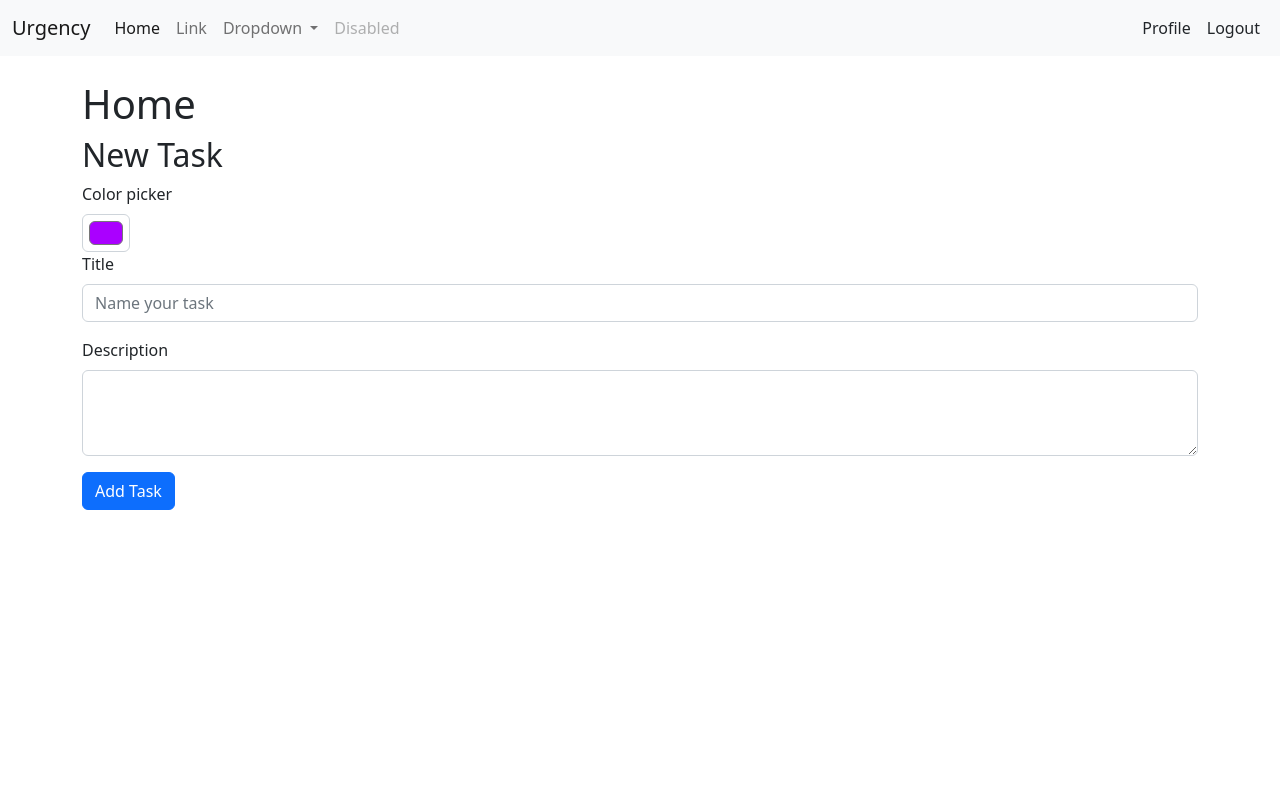
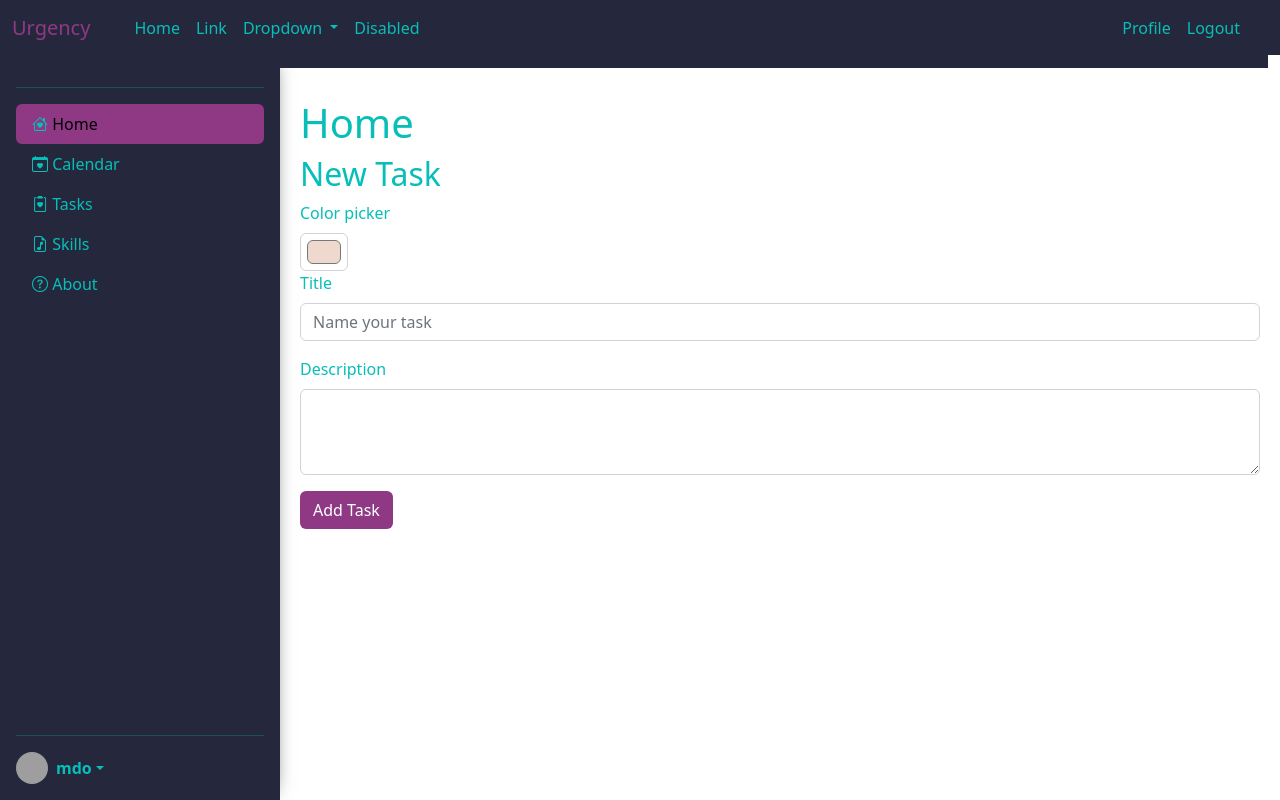
Before and after one commit to 37h4nn4ug13/urgency, a Django app: page / in a window 1280 px wide. Run offline with Django 3.2, Linux system fonts and the light colour scheme; the visitor is signed in with stand-in values (Sample User, id 1); data that the repository does not hold is empty; grey boxes are pictures that could not be loaded.

Commit message:
Major style changes

```diff
--- /dev/null
+++ b/base/static/base.css
@@ -0,0 +1,77 @@
+* {
+  color: #07BEB8;
+}
+
+html, body {
+  height: 100%;
+}
+
+.navbar {
+  position: absolute;
+  width: 100%;
+  height: 55px;
+  background-color: #25283D;
+}
+
+.header {
+  background-color: #25283D;
+}
+
+.text-decoration-none {
+  color: #07BEB8;
+}
+
+.nav-link {
+  color: #07BEB8;
+}
+
+.text-decoration-none:hover {
+  color: #98DFEA;
+}
+
+.nav-link:hover {
+  color: #98DFEA;
+}
+
+.page-container {
+  display: flex;
+  min-height: 100%;
+  padding-top: 55px;
+}
+
+.sidebar {
+  box-shadow: 0 0 20px -10px black;
+}
+
+.container {
+  padding: 20px;
+}
+
+.nav-pills .nav-link.active {
+  background-color: #8F3985;
+  color: black;
+}
+
+.navbar-brand {
+  color: #8F3985;
+}
+
+.btn-pri {
+  background-color: #8F3985;
+  color: white;
+}
+
+.btn-pri:hover {
+  background-color: #25283D;
+}
+
+.navbar-collapse {
+  background-color: #25283D;
+  padding: 20px;
+}
+
+@media only screen and (max-width: 600px) {
+  .sidebar {
+    display: none !important;
+  }
+}/*# sourceMappingURL=base.css.map */
--- /dev/null
+++ b/base/static/base.scss
@@ -0,0 +1,71 @@
+$primary-color: #25283D;
+$secondary-color: #8F3985;
+$third-color: #98DFEA;
+$color-light:  #EFD9CE;
+$color-2: #07BEB8;
+$header-height: 55px;
+
+
+* {
+    color: $color-2;
+}
+html, body {
+    height: 100%;
+}
+.navbar {
+    position: absolute;
+    width: 100%;
+    height: $header-height;
+    background-color: $primary-color;
+}
+
+.header {
+    background-color: $primary-color;
+}
+.text-decoration-none {
+    color: $color-2;
+}
+.nav-link {
+    color: $color-2;
+}
+.text-decoration-none:hover {
+    color: $third-color
+}
+.nav-link:hover {
+    color: $third-color
+}
+.page-container {
+    display: flex;
+    min-height: 100%;
+    padding-top: $header-height;
+}
+.sidebar {
+    box-shadow: 0 0 20px -10px black;
+}
+.container {
+    padding: 20px;
+}
+.nav-pills .nav-link.active {
+    background-color: $secondary-color;
+    color: black;
+}
+.navbar-brand {
+    color: $secondary-color;
+}
+.btn-pri {
+    background-color: $secondary-color;
+    color: white;
+}
+.btn-pri:hover {
+    background-color: $primary-color;
+
+}
+.navbar-collapse {
+    background-color: $primary-color;
+    padding: 20px;
+}
+@media only screen and (max-width: 600px)  {
+    .sidebar {
+        display: none !important;
+    }
+}
--- a/base/templates/base/base.html
+++ b/base/templates/base/base.html
@@ -1,3 +1,5 @@
+{% load static %}
+
 <!DOCTYPE html>
 <html lang="en">
     <head>
@@ -5,9 +7,14 @@
         <meta name="viewport" content="width=device-width, initial-scale=1">
         <title>Urgency | Get Stuff Done</title>
         <link href="https://cdn.jsdelivr.net/npm/bootstrap@5.2.2/dist/css/bootstrap.min.css" rel="stylesheet" integrity="sha384-Zenh87qX5JnK2Jl0vWa8Ck2rdkQ2Bzep5IDxbcnCeuOxjzrPF/et3URy9Bv1WTRi" crossorigin="anonymous">
+        <link rel="stylesheet" href="{% static 'base.css' %}">
+        <link rel="stylesheet" href="https://cdn.jsdelivr.net/npm/bootstrap-icons@1.10.2/font/bootstrap-icons.css">
+
+
+
     </head>
     <body>
-        <nav class="navbar navbar-expand-lg bg-light">
+        <nav class="navbar navbar-expand-lg header">
             <div class="container-fluid">
             <a class="navbar-brand" href="{% url 'home' %}">Urgency</a>
             <button class="navbar-toggler" type="button" data-bs-toggle="collapse" data-bs-target="#navbarSupportedContent" aria-controls="navbarSupportedContent" aria-expanded="false" aria-label="Toggle navigation">
@@ -16,7 +23,7 @@
             <div class="collapse navbar-collapse" id="navbarSupportedContent">
                 <ul class="navbar-nav me-auto mb-2 mb-lg-0">
                     <li class="nav-item">
-                        <a class="nav-link active" aria-current="page" href="{% url 'home' %}">Home</a>
+                        <a class="nav-link" aria-current="page" href="{% url 'home' %}">Home</a>
                     </li>
                     <li class="nav-item">
                         <a class="nav-link" href="#">Link</a>
@@ -33,7 +40,7 @@
                         </ul>
                     </li>
                     <li class="nav-item">
-                        <a class="nav-link disabled">Disabled</a>
+                        <a class="nav-link" href="#">Disabled</a>
                     </li>
                 </ul>
                 {% if request.user.is_authenticated %}
@@ -46,12 +53,66 @@
             </div>
             </div>
         </nav>
-        <div class="container mt-4">
-        {% block content %}
-        {% endblock content%}
+        <div class="page-container">
+            <div class="d-flex flex-column flex-shrink-0 p-3 header sidebar" style="width: 280px;">
+                <hr>
+                <ul class="nav nav-pills flex-column mb-auto">
+                <li class="nav-item">
+                    <a href="{% url 'home' %}" class="nav-link" id="home-side-link" aria-current="page">
+                    <i class="bi bi-house-heart"></i>
+                    Home
+                    </a>
+                </li>
+                <li>
+                    <a href="#" class="nav-link">
+                    <i class="bi bi-calendar-heart"></i>
+                    Calendar
+                    </a>
+                </li>
+                <li>
+                    <a href="#" class="nav-link">
+                    <i class="bi bi-clipboard2-heart"></i>
+                    Tasks
+                    </a>
+                </li>
+                <li>
+                    <a href="#" class="nav-link">
+                    <i class="bi bi-file-earmark-music"></i>
+                    Skills
+                    </a>
+                </li>
+                <li>
+                    <a href="#" class="nav-link">
+                    <i class="bi bi-question-circle"></i>
+                    About
+                    </a>
+                </li>
+                </ul>
+                <hr>
+                <div class="dropdown">
+                <a href="#" class="d-flex align-items-center text-decoration-none dropdown-toggle" id="dropdownUser1" data-bs-toggle="dropdown" aria-expanded="false">
+                    <img src="https://github.com/mdo.png" alt="" width="32" height="32" class="rounded-circle me-2">
+                    <strong>mdo</strong>
+                </a>
+                <ul class="dropdown-menu dropdown-menu text-small shadow" aria-labelledby="dropdownUser1">
+                    <li><a class="dropdown-item" href="#">New project...</a></li>
+                    <li><a class="dropdown-item" href="#">Settings</a></li>
+                    <li><a class="dropdown-item" href="#">Profile</a></li>
+                    <li><hr class="dropdown-divider"></li>
+                    <li><a class="dropdown-item" href="#">Sign out</a></li>
+                </ul>
+                </div>
+            </div>
 
-        <script src="https://cdn.jsdelivr.net/npm/@popperjs/core@2.11.6/dist/umd/popper.min.js" integrity="sha384-oBqDVmMz9ATKxIep9tiCxS/Z9fNfEXiDAYTujMAeBAsjFuCZSmKbSSUnQlmh/jp3" crossorigin="anonymous"></script>
+            <div class="container mt-4">
+                {% block content %}
+                {% endblock content%}
+
+
+            </div>
+        </div>
+    <script src="https://cdn.jsdelivr.net/npm/@popperjs/core@2.11.6/dist/umd/popper.min.js" integrity="sha384-oBqDVmMz9ATKxIep9tiCxS/Z9fNfEXiDAYTujMAeBAsjFuCZSmKbSSUnQlmh/jp3" crossorigin="anonymous"></script>
         <script src="https://cdn.jsdelivr.net/npm/bootstrap@5.2.2/dist/js/bootstrap.min.js" integrity="sha384-IDwe1+LCz02ROU9k972gdyvl+AESN10+x7tBKgc9I5HFtuNz0wWnPclzo6p9vxnk" crossorigin="anonymous"></script>
-    </div>
+
   </body>
 </html>
--- a/base/templates/base/home.html
+++ b/base/templates/base/home.html
@@ -8,7 +8,7 @@
         <h2>New Task</h2>
         <div class="mb-3">
             <label for="exampleColorInput" class="form-label">Color picker</label>
-            <input type="color" class="form-control form-control-color" id="exampleColorInput" value="#aa00ff" title="Choose your color" name="color">
+            <input type="color" class="form-control form-control-color" id="exampleColorInput" value="#EFD9CE" title="Choose your color" name="color">
             <label for="exampleFormControlInput1" class="form-label">Title</label>
             <input type="text" class="form-control" id="exampleFormControlInput1" placeholder="Name your task" name="taskTitle">
           </div>
@@ -18,7 +18,7 @@
 
           </div>
           <div class="mb-3">
-            <button type="submit" class="btn btn-primary">Add Task</button>
+            <button type="submit" class="btn btn-pri">Add Task</button>
           </div>
     </form>
     {% for task in tasks %}
@@ -70,6 +70,8 @@
     {% endfor %}
     <script src="https://ajax.googleapis.com/ajax/libs/jquery/1.12.0/jquery.min.js"></script>
     <script type="text/javascript">
+        let activeLink = document.getElementById("home-side-link");
+        activeLink.classList.add("active");
         $('.remove-btn').off('click').on('click',
             function() {
                 console.log("Removing ");
--- a/urgency/settings.py
+++ b/urgency/settings.py
@@ -121,8 +121,10 @@ USE_TZ = True
 # Static files (CSS, JavaScript, Images)
 # https://docs.djangoproject.com/en/3.2/howto/static-files/
 
-STATIC_URL = '/static/'
 
+STATIC_URL = 'static/'
+
+STATIC_ROOT = os.path.join(BASE_DIR, "base/static")
 # Default primary key field type
 # https://docs.djangoproject.com/en/3.2/ref/settings/#default-auto-field
 
--- a/urgency/urls.py
+++ b/urgency/urls.py
@@ -25,4 +25,4 @@ urlpatterns = [
     path('changeprogress', changeProgress),
     path('remove', remove),
     path('accounts/', include("users.urls"))
-] + static(settings.MEDIA_URL, document_root=settings.MEDIA_ROOT)
+] + static(settings.MEDIA_URL, document_root=settings.MEDIA_ROOT) + static(settings.STATIC_URL, document_root=settings.STATIC_ROOT)
```
Also changed, not shown: base/static/sidebars.css (added, +89 -0 lines), base/static/sidebars.js (added, +8 -0 lines), 1 other file.
